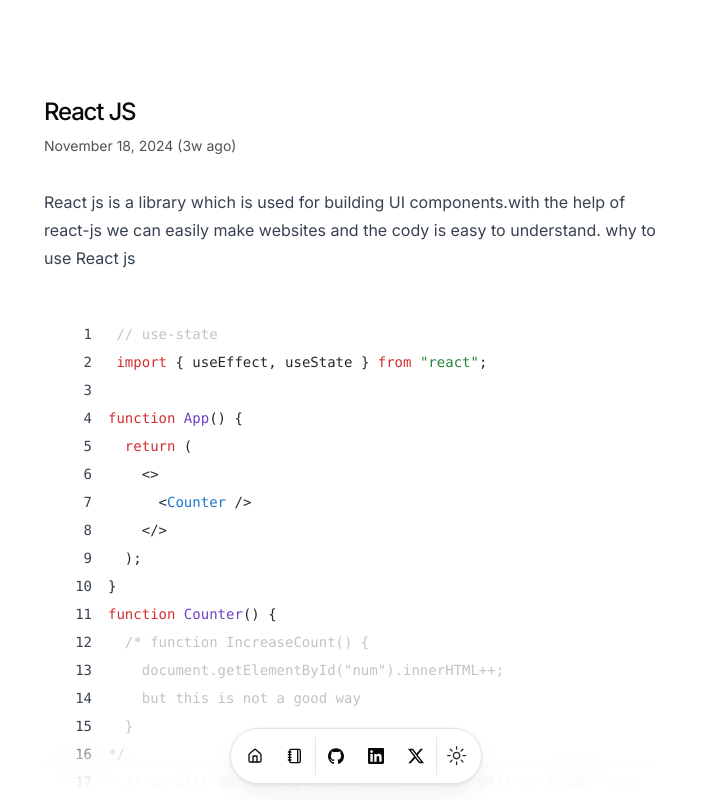
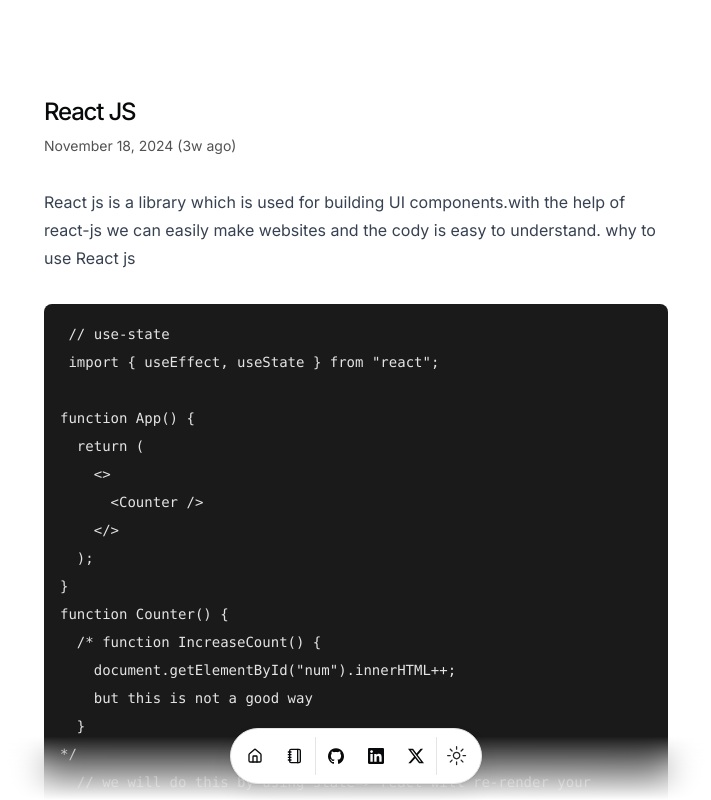
Before and after one commit to Donniedarko45/Portfolio, a Next.js app: page /blog/hello-world in a window 1280 px wide. Shown: the top 800 px of the page, without its empty margins (284-995 px from the left). Built offline with nearby package versions, Linux system fonts and the light colour scheme.

Commit message:
fixed blog section code component

```diff
--- a/src/app/globals.css
+++ b/src/app/globals.css
@@ -1,9 +1,6 @@
 @tailwind base;
 @tailwind components;
 @tailwind utilities;
-
-
-
 
 
 @layer base {
@@ -79,73 +76,7 @@
     }
   }
 
-  h3 code {
-    @apply !text-lg md:!text-xl;
-  }
 
-  pre {
-    @apply !px-0 rounded-lg overflow-x-auto py-4
-  }
-
-  pre [data-line] {
-    @apply px-4
-  }
-
-  code {
-    @apply text-sm md:text-base !leading-loose;
-  }
-
-  pre > code {
-    counter-reset: line;
-  }
-
-  code[data-theme*=" "],
-  code[data-theme*=" "] span {
-    color: var(--shiki-light);
-    background-color: var(--shiki-light-bg);
-  }
-
-  @media (prefers-color-scheme: dark) {
-    code[data-theme*=" "],
-    code[data-theme*=" "] span {
-      color: var(--shiki-dark);
-      background-color: var(--shiki-dark-bg);
-    }
-  }
-
-  code[data-line-numbers] {
-    counter-reset: line;
-  }
-
-  code[data-line-numbers] > [data-line]::before {
-    counter-increment: line;
-    content: counter(line);
-    @apply inline-block w-4 mr-4 text-right text-gray-500;
-  }
-
-  code {
-    counter-reset: line;
-  }
-
-  code > [data-line]::before {
-  counter-increment: line;
-  content: counter(line);
-
-  /* Other styling */
-  display: inline-block;
-  width: 1rem;
-  margin-right: 2rem;
-  text-align: right;
-  color: gray;
-}
-
-code[data-line-numbers-max-digits="2"] > [data-line]::before {
-  width: 2rem;
-}
-
-code[data-line-numbers-max-digits="3"] > [data-line]::before {
-  width: 3rem;
-}
 
 .font-style-1 {
   font-family: 'Arial', sans-serif;
@@ -183,33 +114,81 @@
   color: #32cd32; /* LimeGreen color */
 }
 
-/* Fix code block scrolling and copying */
+/* Base code block styling */
 pre {
-  position: relative;
   white-space: pre-wrap;
   word-wrap: break-word;
-  overflow-wrap: break-word;
-  padding: 1rem;
-  border-radius: 0.5rem;
-  width: 100%;
+  word-break: break-word;
+  padding: 1rem !important;
+  background-color: #1a1a1a !important; /* Dark background */
+  @apply !px-0 rounded-lg overflow-x-auto py-4;
 }
 
 code {
-  white-space: pre-wrap;
+  white-space: pre-wrap !important;
   word-break: break-word;
-  width: 100%;
+  color: #e4e4e4 !important; /* Light text color */
+  @apply text-sm md:text-base !leading-loose;
 }
 
-/* Enable text selection */
-pre, code {
-  user-select: text;
-  -webkit-user-select: text;
-}
-/* Style the scrollbar */
-pre::-webkit-scrollbar {
-  height: 8px;
+/* Syntax highlighting colors */
+.token.comment,
+.token.prolog,
+.token.doctype,
+.token.cdata {
+  color: #6a9955;
 }
 
+.token.punctuation {
+  color: #d4d4d4;
+}
+
+.token.property,
+.token.tag,
+.token.boolean,
+.token.number,
+.token.constant,
+.token.symbol,
+.token.deleted {
+  color: #b5cea8;
+}
+
+.token.selector,
+.token.attr-name,
+.token.string,
+.token.char,
+.token.builtin,
+.token.inserted {
+  color: #ce9178;
+}
+
+.token.operator,
+.token.entity,
+.token.url,
+.language-css .token.string,
+.style .token.string {
+  color: #d4d4d4;
+}
+
+.token.atrule,
+.token.attr-value,
+.token.keyword {
+  color: #569cd6;
+}
+
+.token.function,
+.token.class-name {
+  color: #dcdcaa;
+}
+
+.token.regex,
+.token.important,
+.token.variable {
+  color: #9cdcfe;
+}
+
+/* Desktop line numbers */
+@media (min-width: 768px) {
   code[data-line-numbers] {
     counter-reset: line;
   }
@@ -221,45 +200,53 @@
     width: 2rem;
     margin-right: 1rem;
     text-align: right;
-  color: var(--muted-foreground);
+    color: #6e6e6e; /* Dimmed line numbers */
     position: sticky;
     left: 0;
     background: inherit;
   }
-
-/* Remove the existing line number styles that are causing the break */
-code > [data-line]::before {
-  counter-increment: line;
-  content: counter(line);
-  display: inline-block;
-  width: 2rem;
-  margin-right: 1rem;
-  text-align: right;
-  color: var(--muted-foreground);
-  position: sticky;
-  left: 0;
 }
 
-/* Optional: Add a subtle background to distinguish wrapped lines better */
+/* Mobile optimization */
+@media (max-width: 767px) {
+  pre {
+    padding: 0.75rem !important;
+  }
+
+  code {
+    font-size: 0.8rem !important;
+  }
+
+  code[data-line-numbers] > [data-line]::before {
+    display: none;
+  }
+
   pre [data-line] {
-  display: inline-block;
-  width: 100%;
-  padding: 0 1rem;
+    padding: 0 0.5rem;
+  }
+}
+
+/* Line padding and selection */
+pre [data-line] {
+  @apply px-4;
+}
+
+pre, code {
+  user-select: text;
+  -webkit-user-select: text;
+}
+
+/* Scrollbar styling */
+pre::-webkit-scrollbar {
+  height: 8px;
 }
 
 pre::-webkit-scrollbar-track {
-  background: #1e1e1e;
+  background: #2d2d2d;
   border-radius: 4px;
 }
 
-/* Ensure code blocks maintain proper spacing */
-.prose pre {
-  width: 100%;
-  max-width: 100%;
-  margin: 0;
-}
-
 pre::-webkit-scrollbar-thumb {
-  background: #555;
+  background: #404040;
   border-radius: 4px;
 }
--- a/tailwind.config.ts
+++ b/tailwind.config.ts
@@ -67,8 +67,12 @@
               overflow: 'auto',
               maxWidth: '100%',
               padding: '1rem',
-              backgroundColor: theme('colors.black.800'),
-              color: theme('colors.black.200'),
+              backgroundColor: theme('colors.gray.900'),
+              color: theme('colors.gray.200'),
+              borderRadius: '0.5rem',
+              fontSize: '0.875rem', // Smaller font size for mobile
+              lineHeight: '1.5',    // Better line height for readability
+            },
             code: {
               backgroundColor: 'transparent',
               borderWidth: '0',
@@ -76,11 +80,14 @@
               padding: '0',
               fontWeight: '400',
               color: 'inherit',
-                fontSize: 'inherit',
               fontFamily: 'inherit',
-                lineHeight: 'inherit',
             },
+            'code::before': {
+              content: '""',  // Remove the backtick before code
             },
+            'code::after': {
+              content: '""',  // Remove the backtick after code
+            }
           },
         },
       }),
```
Lines whose indentation alone changed are shown as unchanged.
